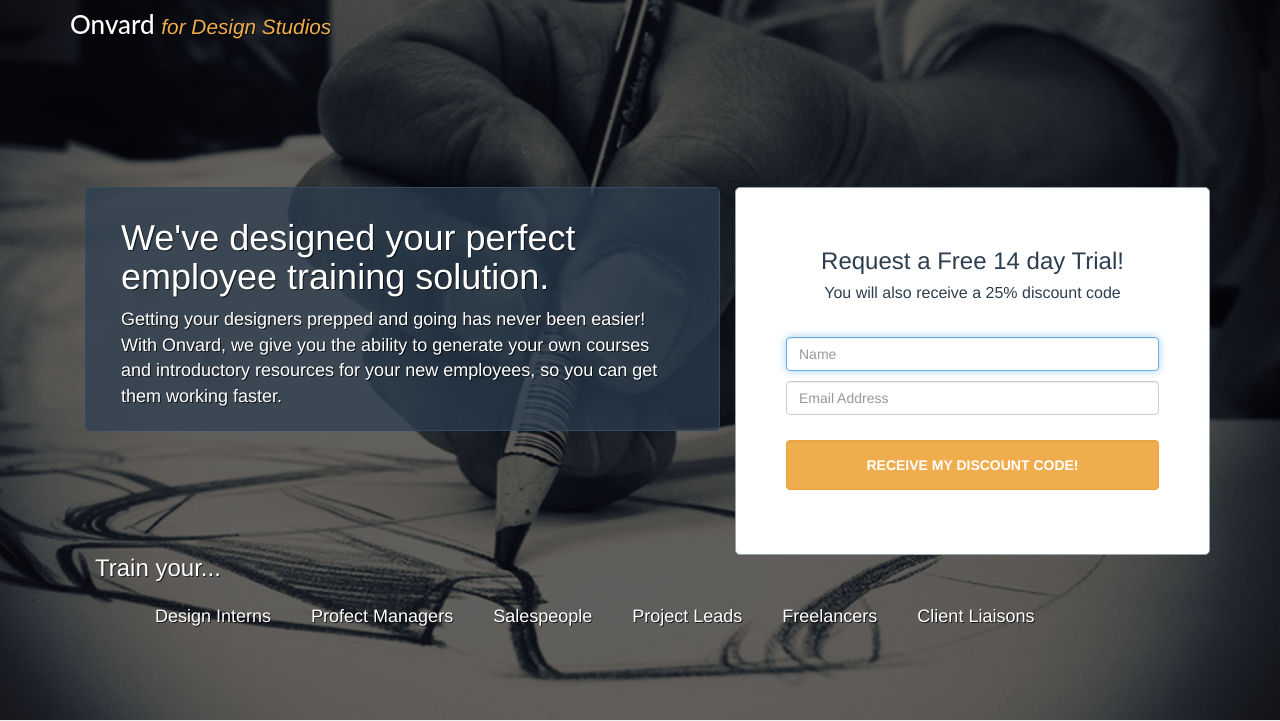
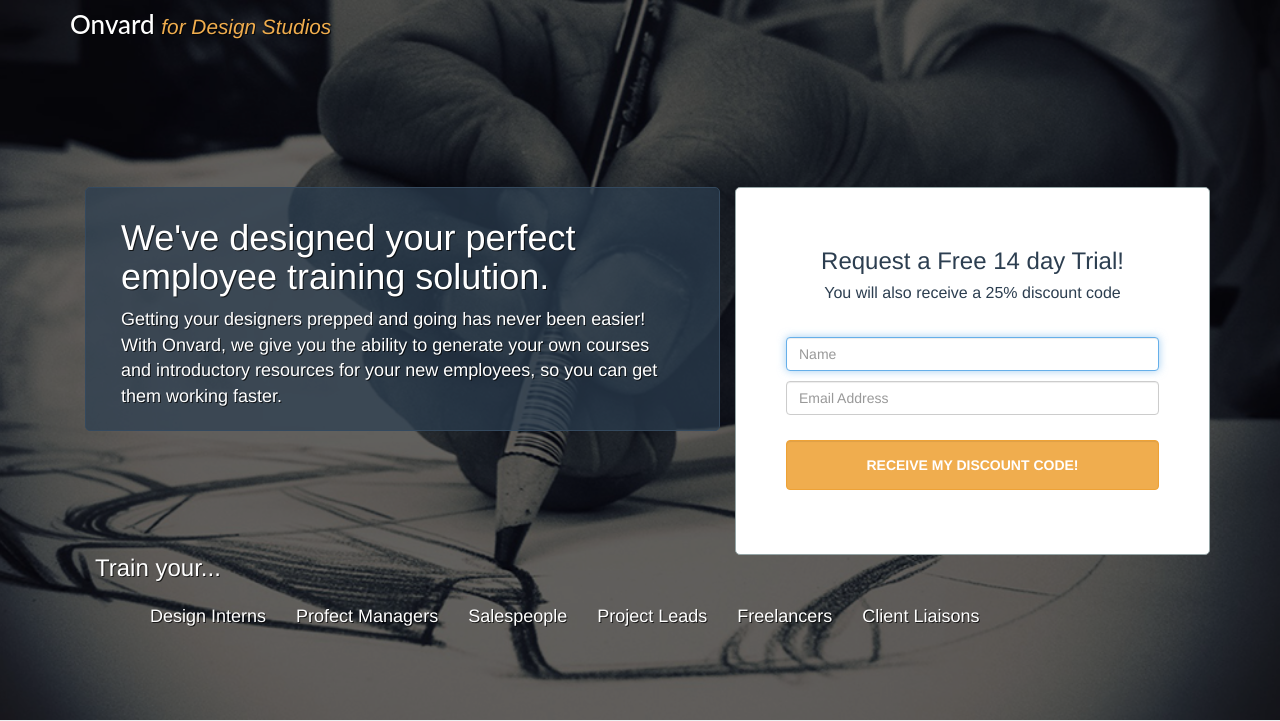
Before and after one commit to AsLittleDesign/myportfolio, a PHP site: page /onvard/design.html in a window 1280 px wide. Shown: the top 721 px of the page. Run offline with PHP 8.4, Linux system fonts and the light colour scheme; some libraries are stand-ins or nearby versions.

Commit message:
onvard stuff

```diff
--- a/onvard/landing_test.css
+++ b/onvard/landing_test.css
@@ -87,7 +87,7 @@ h4 {
 		font-size: 18px;
 		line-height: 30px;
 		float: left;
-		padding: 0 20px;
+		padding: 0 15px;
 	}
 
 	.content.col-md-3 {
```
